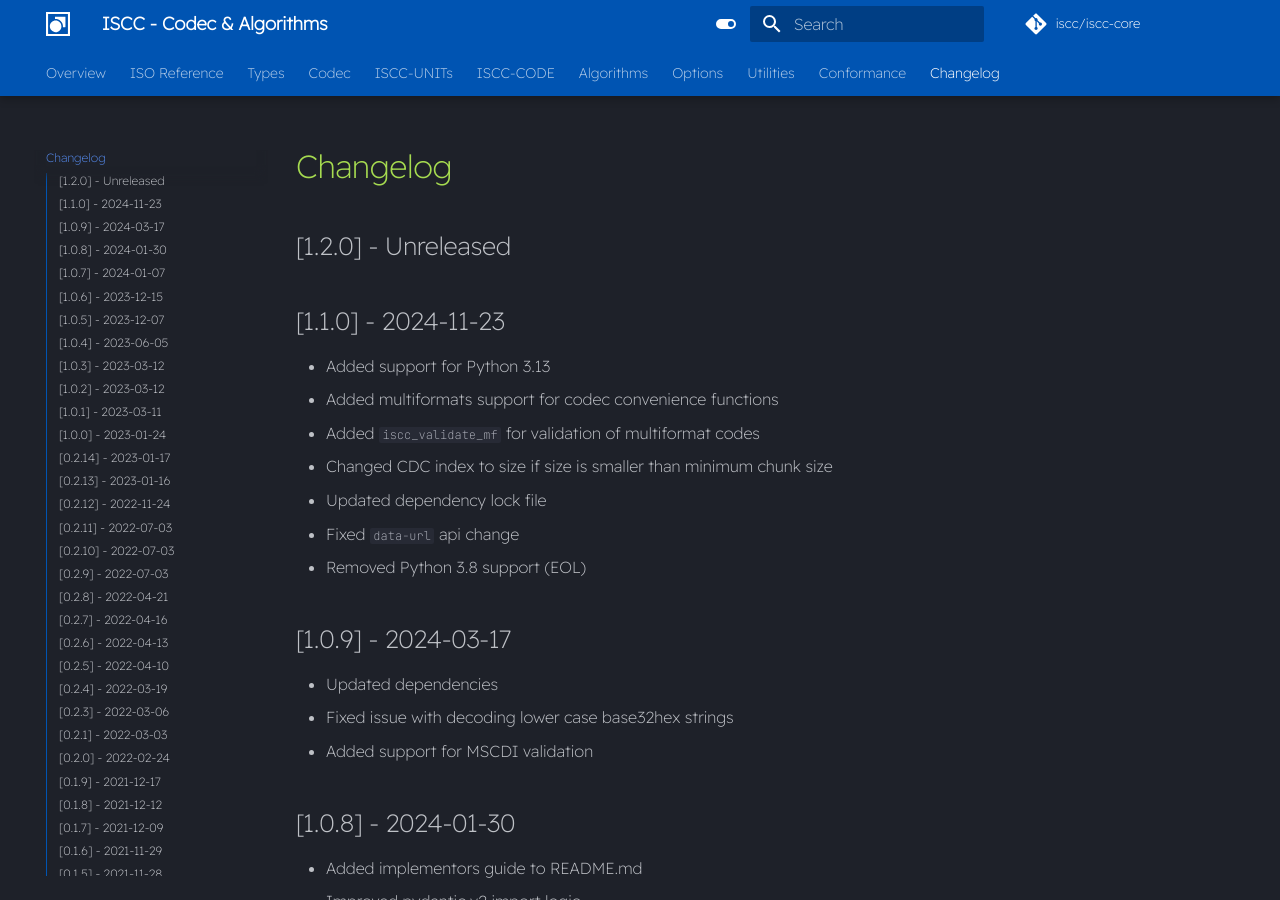
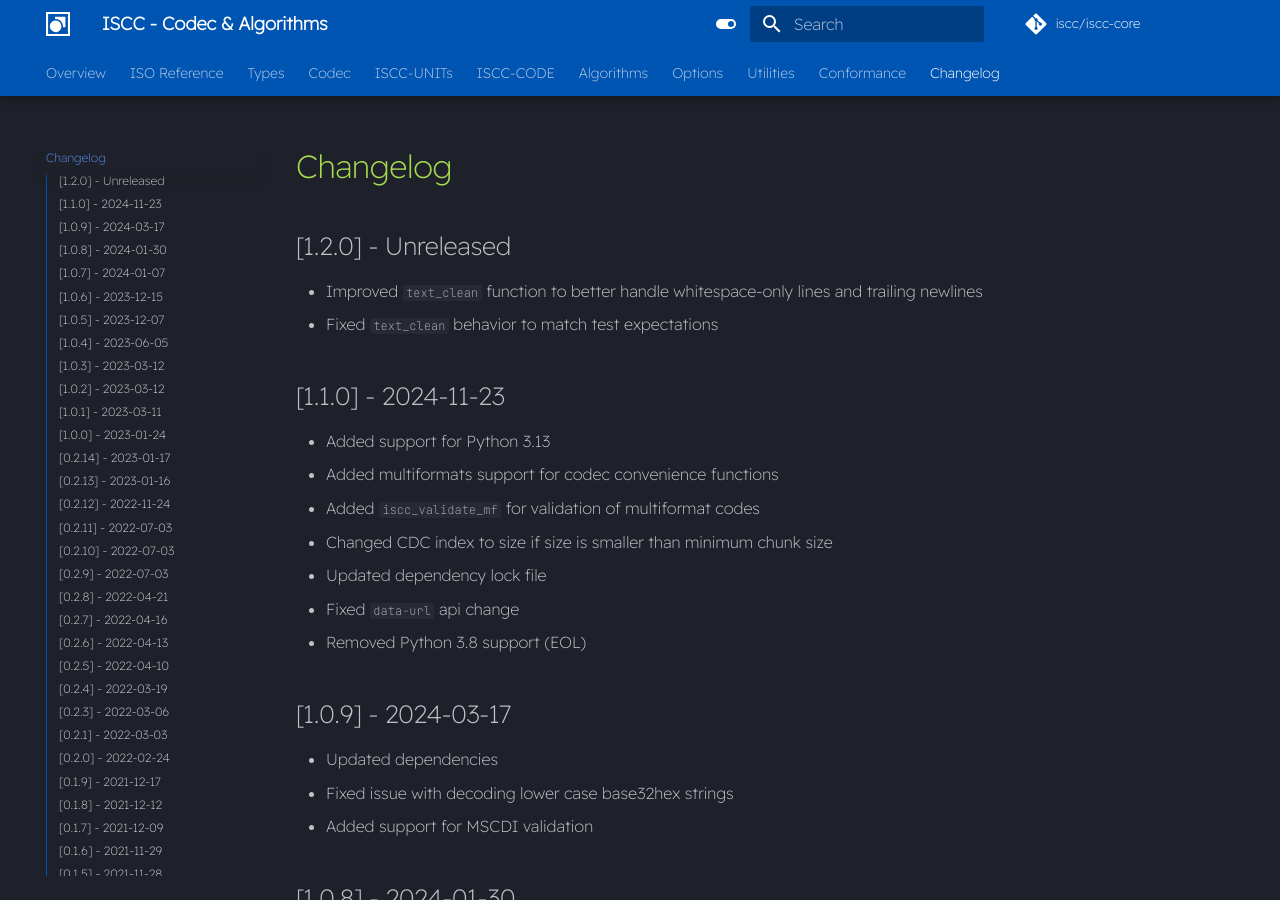
Before and after one commit to iscc/iscc-core, an MkDocs documentation site: the page built from docs/changelog.md, in a window 1280 px wide and 900 px high. Built offline with MkDocs 1.6.1 and Material for MkDocs 9.7.7, drawn with Linux system fonts in a browser that asks for light colours; comment, search, counter and statistics services are not loaded.

Commit message:
fix: Improve text_clean function handling of whitespace and newlines

```diff
--- a/docs/changelog.md
+++ b/docs/changelog.md
@@ -1,6 +1,8 @@
 # Changelog
 
 ## [1.2.0] - Unreleased
+- Improved `text_clean` function to better handle whitespace-only lines and trailing newlines
+- Fixed `text_clean` behavior to match test expectations
 
 ## [1.1.0] - 2024-11-23
 - Added support for Python 3.13
```
Also changed, not shown: CHANGELOG.md (+2 -0 lines).
